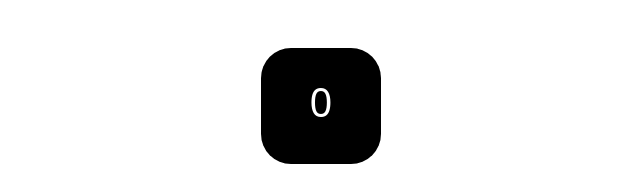
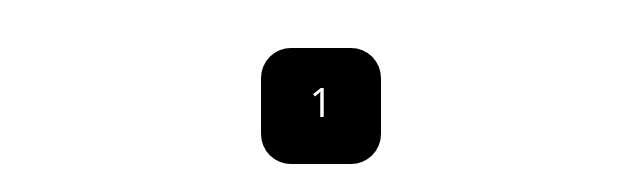
Before and after one commit to ElvisStwar/Angular-Sesion7-Dado-ZevallosCaceresElvisStwar, an Angular app: page /Dado in a window 1280 px wide. Shown: the top 176 px of the page, without its empty margins (319-959 px from the left). Built offline with nearby package versions, Linux system fonts and the light colour scheme.

Commit message:
Dado inicia en 1

```diff
--- a/src/app/elementos/dado/dado.component.ts
+++ b/src/app/elementos/dado/dado.component.ts
@@ -6,7 +6,7 @@ import { Component } from '@angular/core';
   styleUrls: ['./dado.component.css']
 })
 export class DadoComponent {
-  numero:number = 0;
+  numero:number = 1;
   memoria=[0];
   lanzar(){
     //--------------- Elige un numero random --------------------
```
